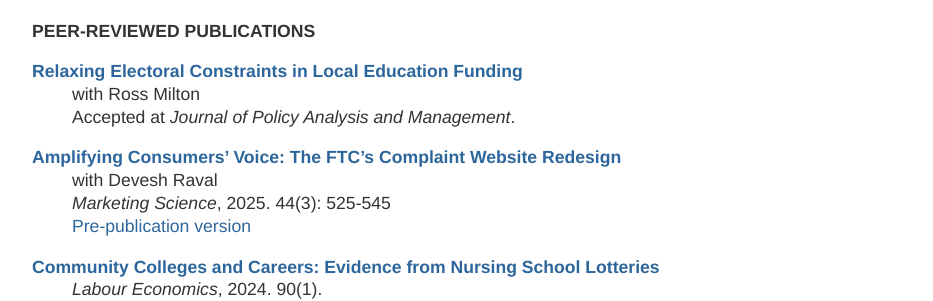
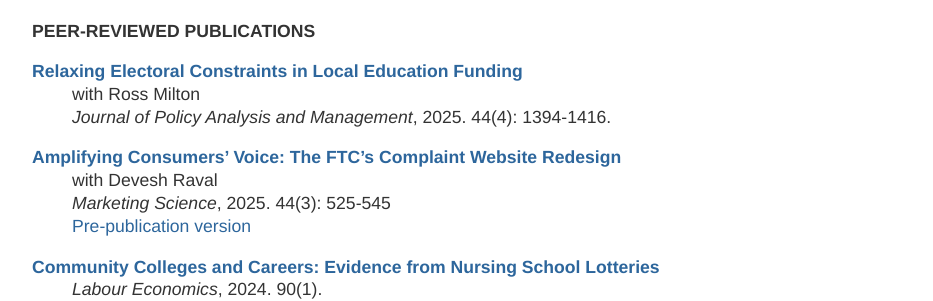
Before and after one commit to mzgrosz/mzgrosz.github.io, a Jekyll site: the page built from index.html, in a window 1280 px wide and 900 px high, scrolled down 427 px. Shown: the part 153-454 px from the top of the window, without its empty margins (160-1093 px from the left). Built offline with Jekyll 4.4.1, drawn with Linux system fonts in a browser that asks for light colours.

Commit message:
Update index.html

```diff
--- a/index.html
+++ b/index.html
@@ -38,7 +38,7 @@ title: Michel Grosz
 <p>
   <b><a href="https://onlinelibrary.wiley.com/doi/10.1002/pam.70023?af=R">Relaxing Electoral Constraints in Local Education Funding</a></b><br>
   <span class="indented-line">with Ross Milton</span>
-  <span class="indented-line">Accepted at <em>Journal of Policy Analysis and Management</em>.</span>
+  <span class="indented-line"><em>Journal of Policy Analysis and Management</em>, 2025. 44(4): 1394-1416.</span>
 </p>
 
 
```
